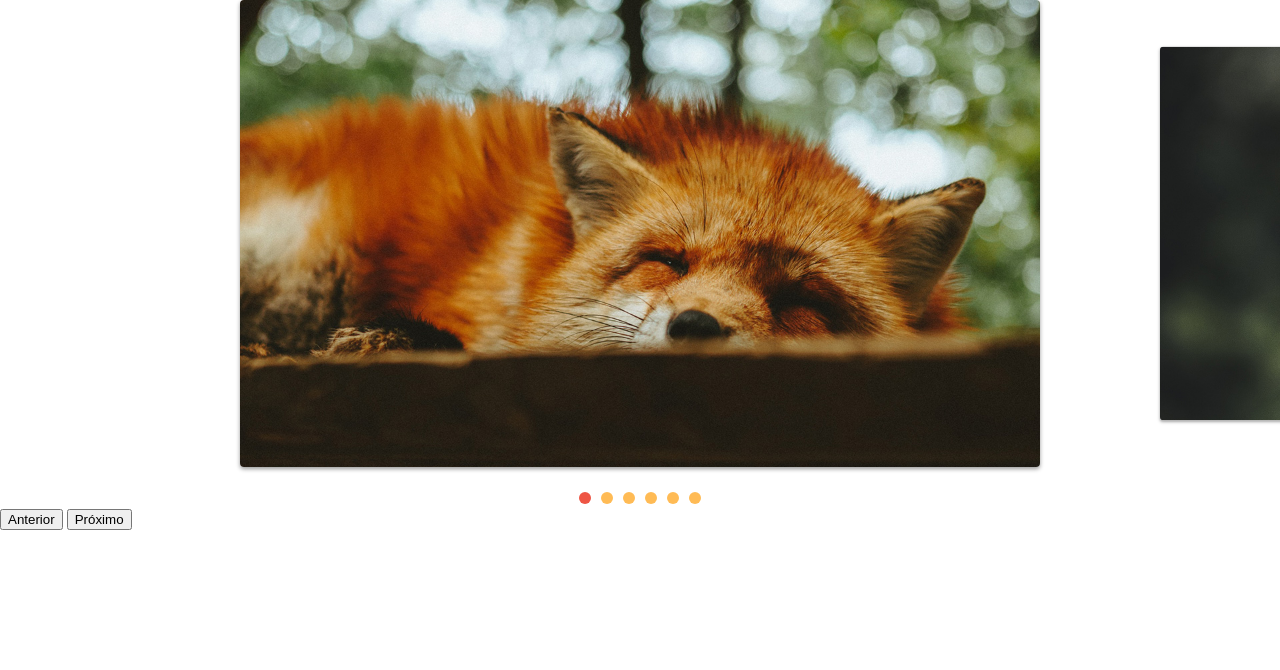
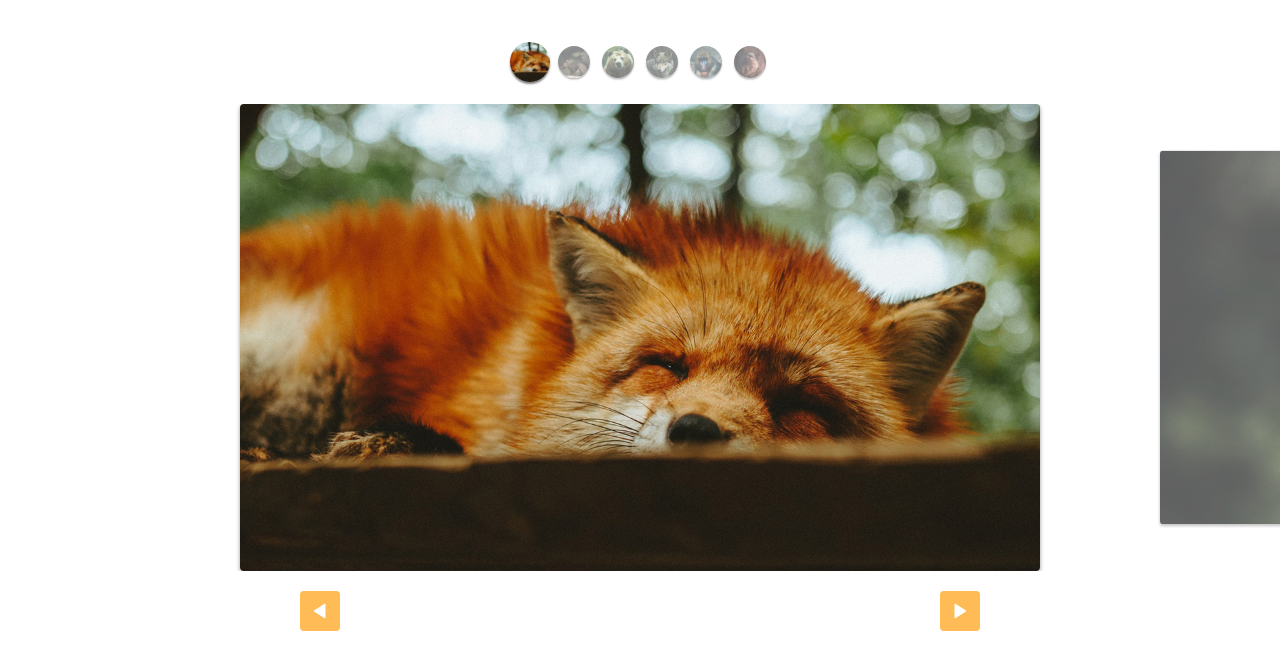
Before and after one commit to Maurilioz1/slide, a plain HTML site: page index.html in a window 1280 px wide. Drawn offline with Linux system fonts and the light colour scheme.

Commit message:
slide pagination

```diff
--- a/css/styles.css
+++ b/css/styles.css
@@ -33,9 +33,9 @@ img {
   border-radius: 4px;
   overflow: hidden;
   box-shadow: 0 2px 4px rgba(0, 0, 0, 0.4);
-  /* opacity: 0.7; */
+  opacity: 0.7;
   transform: scale(0.8);
-  transition: 0.3s;
+  transition: 0.2s;
 }
 
 .slide li.active {
@@ -64,3 +64,49 @@ img {
 [data-control='slide'] li:hover {
   background-color: #ee5544;
 }
+
+.custom-control {
+  display: flex;
+  justify-content: center;
+  margin-top: 40px;
+  margin-bottom: 20px;
+  flex-wrap: wrap;
+}
+
+.custom-control li {
+  opacity: 0.5;
+  transform: scale(0.8);
+  width: 40px;
+  height: 40px;
+  border-radius: 50%;
+  overflow: hidden;
+  margin: 2px;
+  box-shadow: 0 2px 2px rgba(0, 0, 0, 0.5);
+  transition: 0.2s;
+  cursor: pointer;
+}
+
+.custom-control li.active {
+  opacity: 1;
+  transform: scale(1);
+}
+
+.arrow-nav {
+  display: flex;
+  justify-content: space-around;
+  margin: 20px 0;
+}
+
+.arrow-nav button {
+  cursor: pointer;
+  border: none;
+  border-radius: 4px;
+  color: #ffffff;
+  width: 40px;
+  height: 40px;
+  background: #ffbb55 url('/img/arrow.svg') center center no-repeat;
+}
+
+.arrow-nav button.prev {
+  transform: rotate(-180deg);
+}
--- a/index.html
+++ b/index.html
@@ -8,6 +8,15 @@
     <link rel="stylesheet" href="css/styles.css" />
   </head>
   <body>
+    <ul class="custom-control">
+      <li><img src="img/foto1-thumb.jpg" alt="" /></li>
+      <li><img src="img/foto2-thumb.jpg" alt="" /></li>
+      <li><img src="img/foto3-thumb.jpg" alt="" /></li>
+      <li><img src="img/foto4-thumb.jpg" alt="" /></li>
+      <li><img src="img/foto5-thumb.jpg" alt="" /></li>
+      <li><img src="img/foto6-thumb.jpg" alt="" /></li>
+    </ul>
+
     <div class="slide-wrapper">
       <ul class="slide">
         <li><img src="img/foto1.jpg" alt="" /></li>
@@ -20,8 +29,8 @@
     </div>
 
     <div class="arrow-nav">
-      <button class="prev">Anterior</button>
-      <button class="next">Próximo</button>
+      <button class="prev"></button>
+      <button class="next"></button>
     </div>
 
     <script src="js/scripts.js" type="module"></script>
--- a/js/scripts.js
+++ b/js/scripts.js
@@ -1,7 +1,6 @@
-import { SlideNav } from './slide.js';
+import SlideNav from './slide.js';
 
 const slide = new SlideNav('.slide-wrapper', '.slide');
 slide.init();
 slide.addArrow('.prev', '.next');
-
-slide.addControl();
+slide.addControl('.custom-control');
--- a/js/slide.js
+++ b/js/slide.js
@@ -167,7 +167,7 @@ export class Slide {
   }
 }
 
-export class SlideNav extends Slide {
+export default class SlideNav extends Slide {
   constructor(slide, wrapper) {
     super(slide, wrapper);
     this.bindControlEvents();
```
